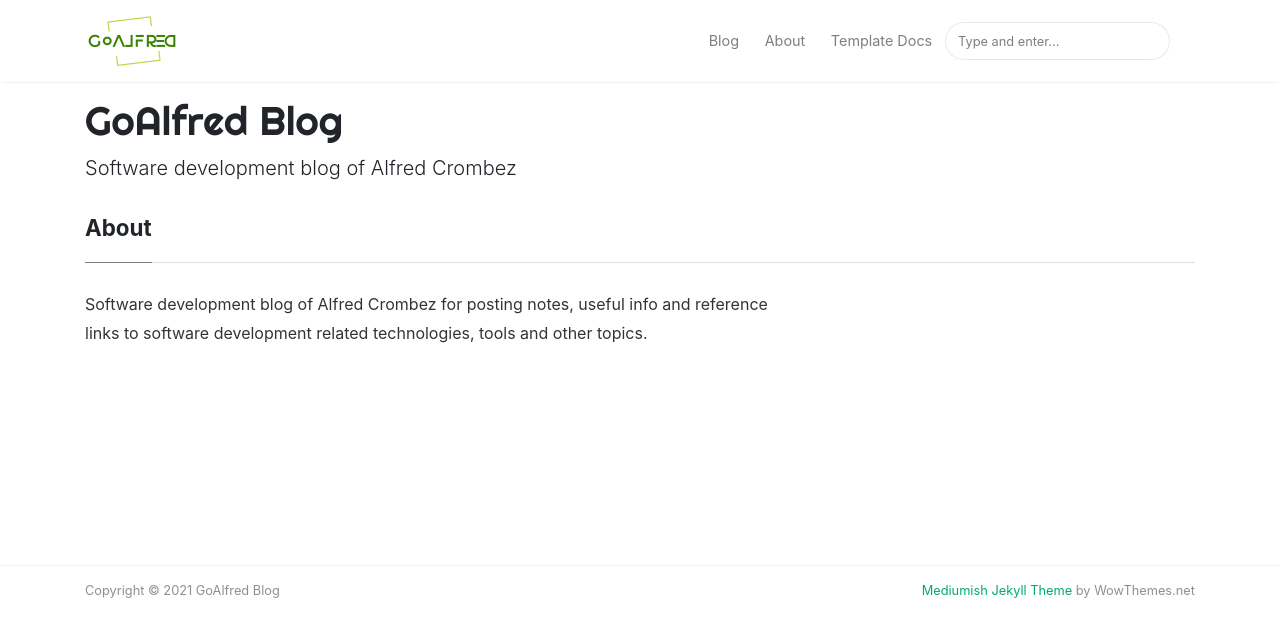
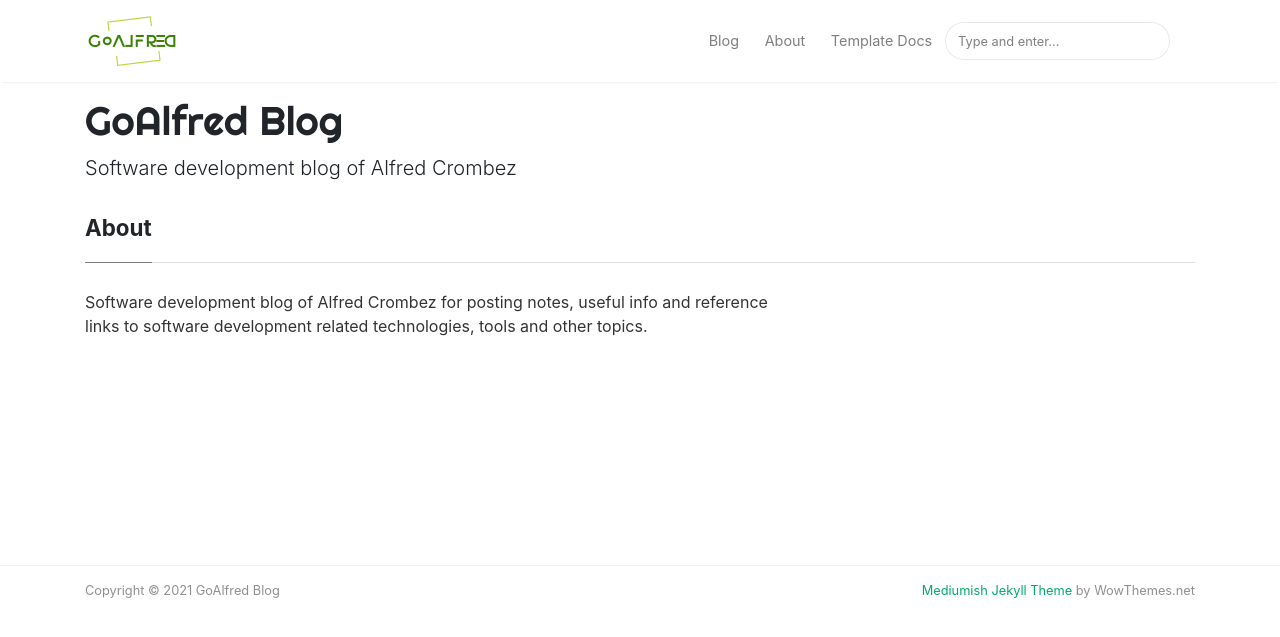
Before and after one commit to goalfred-dev/goalfred-dev.github.io, a Jekyll site: the page built from _pages/about.md, in a window 1280 px wide. Shown: the top 637 px of the page. Built offline with Jekyll 4.4.1, drawn with Linux system fonts in a browser that asks for light colours; nearby versions of some CDN libraries.

Commit message:
Made article post text more condense

```diff
--- a/assets/css/screen.css
+++ b/assets/css/screen.css
@@ -337,8 +337,8 @@ span.post-read-more a:hover {
 
 .article-post {
   font-family: Merriweather;
-  font-size: 1.1rem;
-  line-height: 1.84;
+  font-size: 0.95rem;
+  line-height: 1.5;
   color: rgba(0, 0, 0, 0.8);
 }
 
@@ -351,7 +351,7 @@ blockquote {
 
 .article-post p,
 .article-post blockquote {
-  margin: 0 0 1.5rem 0;
+  margin: 0 0 1rem 0;
 }
 
 .featured-image {
```
